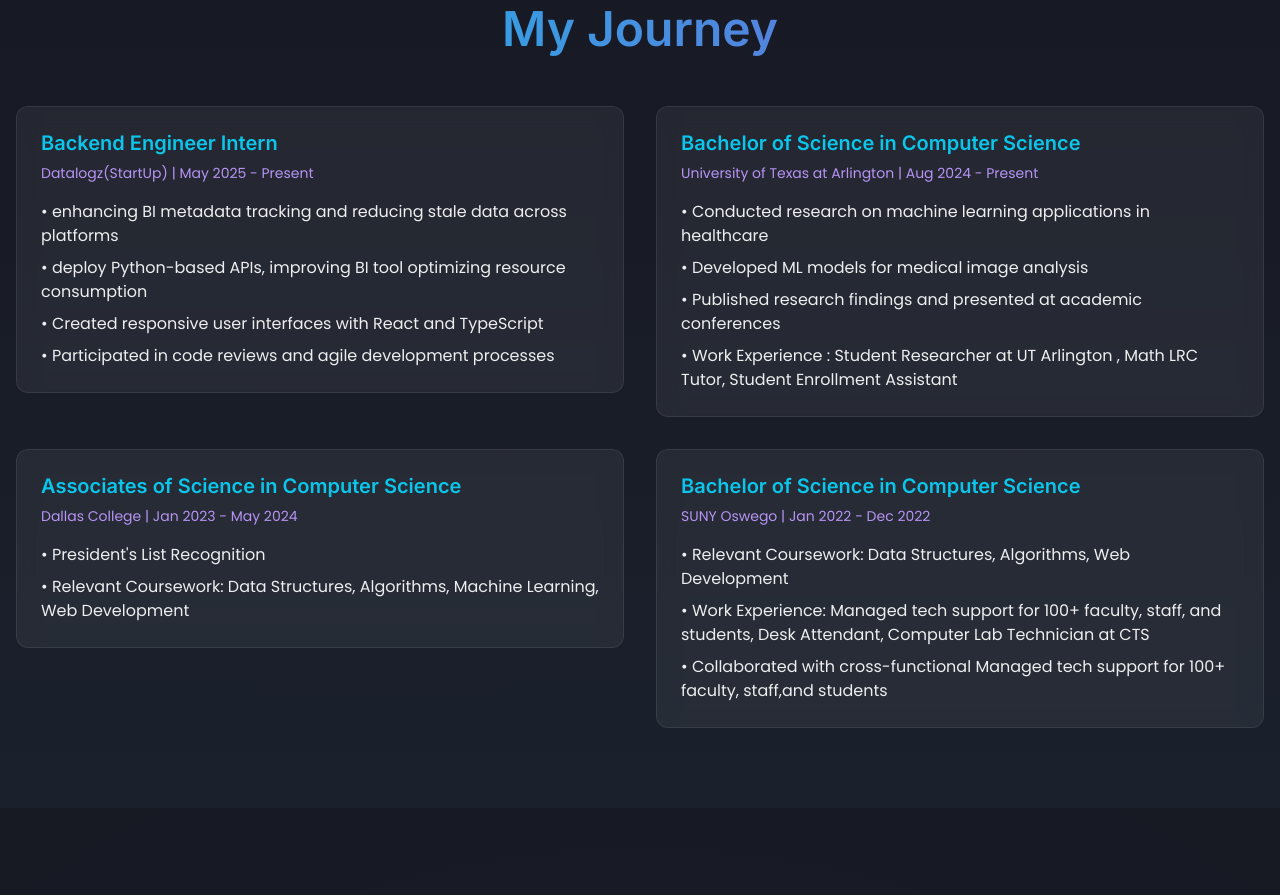
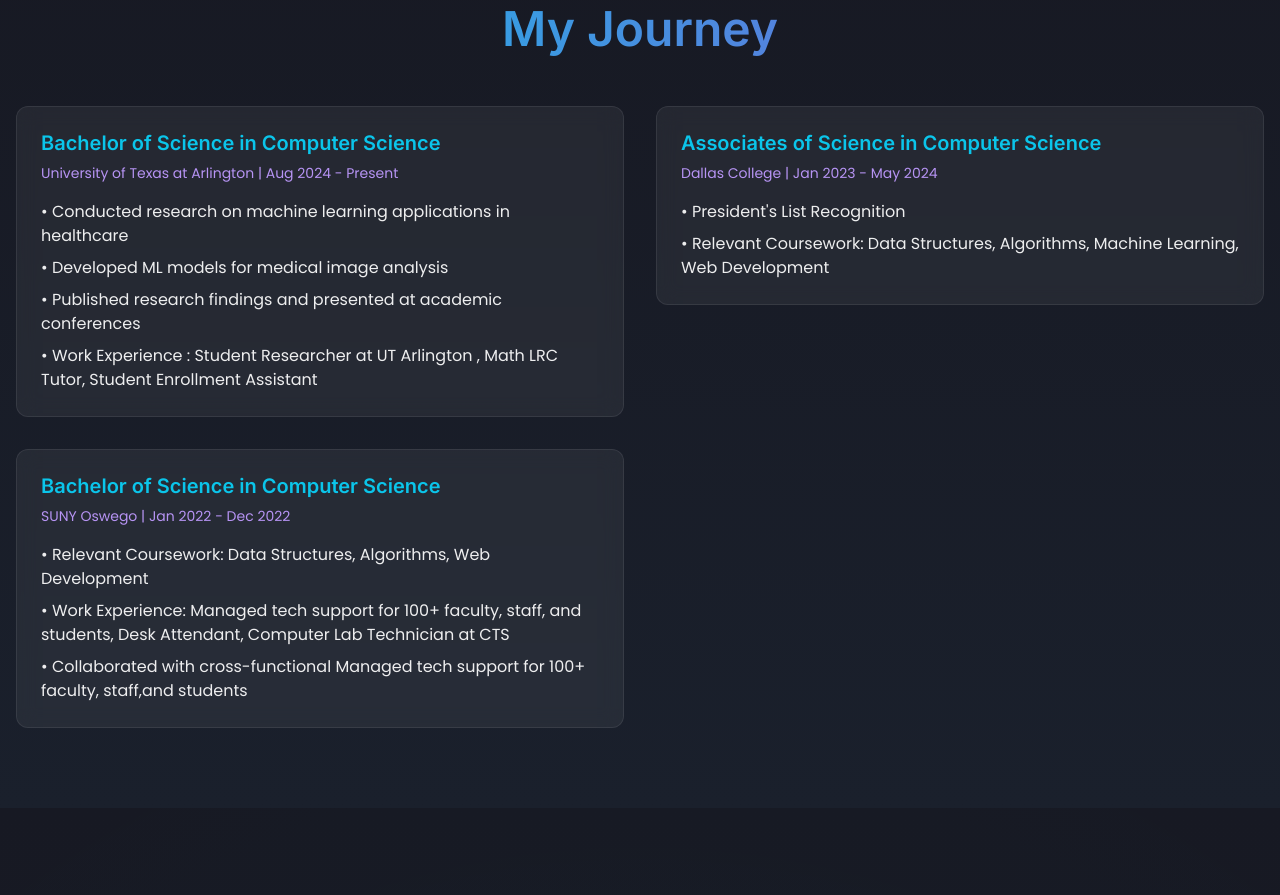
Before and after one commit to Saugat1017/MyPortfolio, a React (Vite) app: page / in a window 1280 px wide. Shown: the part 880-1775 px from the top of the page. Built offline with nearby package versions, Linux system fonts and the light colour scheme.

Commit message:
Fix build errors: Remove unused imports and clean up code

```diff
--- a/src/App.tsx
+++ b/src/App.tsx
@@ -1,4 +1,4 @@
-import React, { useEffect, useState, lazy, Suspense } from 'react';
+import { useEffect, useState, lazy, Suspense } from 'react';
 import { ChakraProvider, Box, Container, theme as baseTheme, Spinner, Center } from '@chakra-ui/react';
 import { motion, AnimatePresence } from 'framer-motion';
 import Navigation from './components/Navigation';
--- a/src/components/About.tsx
+++ b/src/components/About.tsx
@@ -1,11 +1,9 @@
-import React from 'react';
 import {
   Box,
   Container,
   Heading,
   Text,
   VStack,
-  HStack,
   Icon,
   SimpleGrid,
   useColorModeValue,
--- a/src/components/ChatBot.tsx
+++ b/src/components/ChatBot.tsx
@@ -1,4 +1,4 @@
-import React, { useState } from 'react';
+import { useState } from 'react';
 import { Box, IconButton, Input, VStack, Text, Flex, useDisclosure } from '@chakra-ui/react';
 import { motion, AnimatePresence } from 'framer-motion';
 import { FaRobot, FaTimes, FaPaperPlane } from 'react-icons/fa';
--- a/src/components/Contact.tsx
+++ b/src/components/Contact.tsx
@@ -1,5 +1,4 @@
-import React from 'react';
-import { Box, Container, Heading, VStack, HStack, Text, Link, Icon, Button, SimpleGrid } from '@chakra-ui/react';
+import { Box, Container, Heading, VStack, Text, Link, Icon, Button, SimpleGrid } from '@chakra-ui/react';
 import { motion } from 'framer-motion';
 import { FaGithub, FaLinkedin, FaEnvelope, FaMapMarkerAlt } from 'react-icons/fa';
 
--- a/src/components/Expertise.tsx
+++ b/src/components/Expertise.tsx
@@ -1,13 +1,12 @@
-import React from 'react';
 import { Box, Container, Heading, SimpleGrid, Text, Icon, VStack, HStack, Tag } from '@chakra-ui/react';
 import { motion } from 'framer-motion';
 import {
-  FaReact, FaNodeJs, FaPython, FaJava, FaDocker, FaAws,
+  FaReact, FaNodeJs, FaPython, FaJava, FaAws,
   FaDatabase, FaGitAlt, FaBrain
 } from 'react-icons/fa';
 import {
-  SiTypescript, SiJavascript, SiMongodb, SiPostgresql,
-  SiTensorflow, SiPytorch, SiScikitlearn, SiExpress
+  SiJavascript, SiMongodb, SiPostgresql,
+  SiPytorch, SiScikitlearn
 } from 'react-icons/si';
 
 const MotionBox = motion(Box);
--- a/src/components/Journey.tsx
+++ b/src/components/Journey.tsx
@@ -1,21 +1,10 @@
-import React from 'react';
-import { Box, Container, Heading, VStack, Text, SimpleGrid, useColorModeValue } from '@chakra-ui/react';
+import { Box, Container, Heading, VStack, Text, SimpleGrid } from '@chakra-ui/react';
 import { motion } from 'framer-motion';
 
 const MotionBox = motion(Box);
 
 const journeyData = [
-  {
-    title: "Backend Engineer Intern",
-    organization: "Datalogz(StartUp)",
-    period: "May 2025 - Present ",
-    description: [
-      "enhancing BI metadata tracking and reducing stale data across platforms",
-      "deploy Python-based APIs, improving BI tool optimizing resource consumption",
-      "Created responsive user interfaces with React and TypeScript",
-      "Participated in code reviews and agile development processes"
-    ]
-  },
+
   {
     title: "Bachelor of Science in Computer Science",
     organization: "University of Texas at Arlington",
--- a/src/components/Projects.tsx
+++ b/src/components/Projects.tsx
@@ -1,8 +1,7 @@
-import React from 'react';
 import { Box, Container, Heading, SimpleGrid, Text, Tag, Icon, Button, VStack, HStack, Link } from '@chakra-ui/react';
 import { motion } from 'framer-motion';
-import { FaGithub, FaExternalLinkAlt, FaBrain, FaFileAlt, FaTasks, FaLock } from 'react-icons/fa';
-import { SiPython, SiReact, SiTensorflow, SiAmazon, SiNodedotjs } from 'react-icons/si';
+import { FaGithub, FaExternalLinkAlt, FaBrain, FaTasks, FaLock } from 'react-icons/fa';
+import { SiPython, SiReact, SiTensorflow } from 'react-icons/si';
 
 const MotionBox = motion(Box);
 
```
